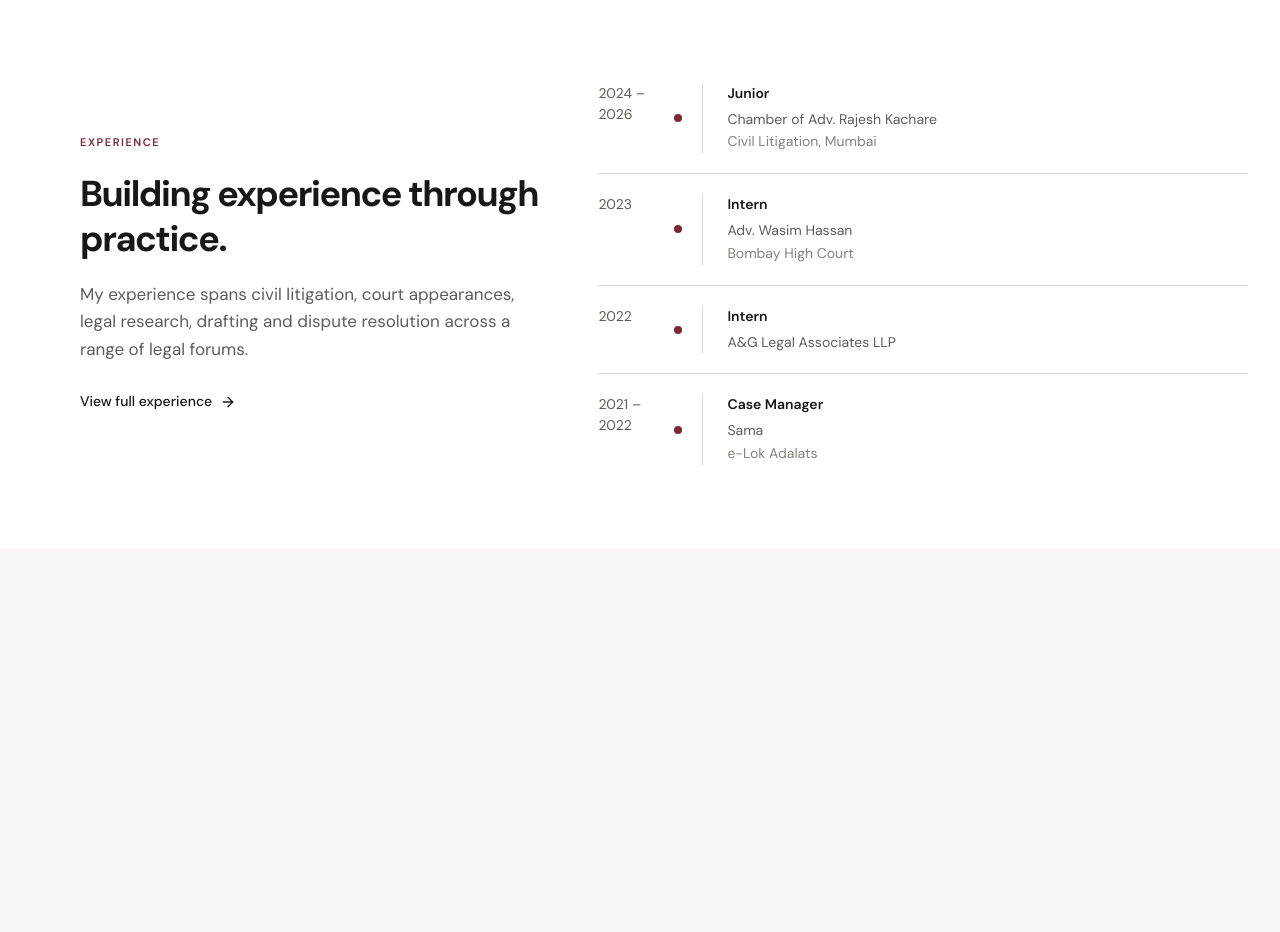
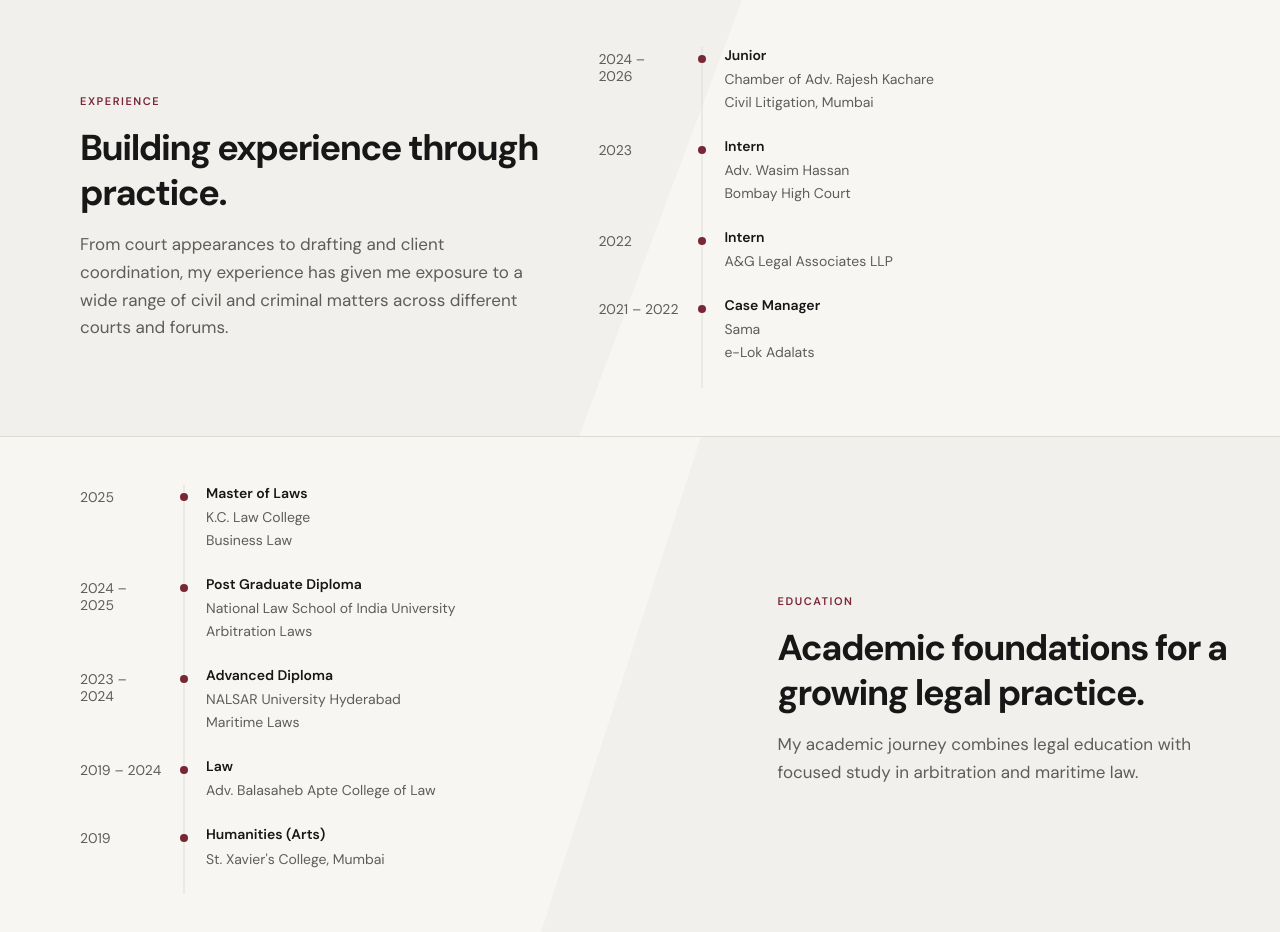
Before and after one commit to saurabh-uchil/PortfolioApp, a Next.js app: page / in a window 1280 px wide. Shown: the part 1737-2669 px from the top of the page. Before the commit the page ends 2286 px from the top, so only its background shows below. Built offline with nearby package versions, Linux system fonts and the light colour scheme.

Commit message:
Added Education and Experience

```diff
--- a/app/components/Education/Education.data.ts
+++ b/app/components/Education/Education.data.ts
@@ -2,35 +2,39 @@ import { TimelineItem } from "../ui/Timeline/Timeline";
 
 
 export const educationContent = {
-  eyebrow: "Education & Credentials",
-  title: "Academic background and specialised study.",
+  eyebrow: "Education",
+  title: "Academic foundations for a growing legal practice.",
   description:
-    "A legal education shaped by postgraduate study and specialised qualifications across business law, arbitration and maritime law.",
+    "My academic journey combines legal education with focused study in arbitration and maritime law.",
 } as const;
 
 export const educationItems: readonly TimelineItem[] = [
   {
-    period: "Feb 2025",
-    title: "Master of Laws (LL.M.)",
+    period: "2025",
+    title: "Master of Laws",
     subtitle: "K.C. Law College",
     meta: "Business Law",
   },
   {
-    period: "Oct 2024 – Aug 2025",
+    period: "2024 – 2025",
     title: "Post Graduate Diploma",
     subtitle: "National Law School of India University",
     meta: "Arbitration Laws",
   },
   {
-    period: "Oct 2023 – Jul 2024",
+    period: "2023 – 2024",
     title: "Advanced Diploma",
     subtitle: "NALSAR University Hyderabad",
     meta: "Maritime Laws",
   },
   {
+    period: "2019 – 2024",
+    title: "Law",
+    subtitle: "Adv. Balasaheb Apte College of Law",
+  },
+  {
     period: "2019",
-    title: "Bachelor's Degree",
+    title: "Humanities (Arts)",
     subtitle: "St. Xavier's College, Mumbai",
-    meta: "Humanities (Arts)",
   },
 ];
--- a/app/components/Education/Education.tsx
+++ b/app/components/Education/Education.tsx
@@ -10,7 +10,7 @@ export function Education() {
   return (
     <section id="education" className={educationStyles.section}>
       <div className={educationStyles.container}>
-
+        <Timeline items={educationItems} />
 
         <div className={educationStyles.intro}>
           <p className={educationStyles.eyebrow}>
--- a/app/components/Education/styles.ts
+++ b/app/components/Education/styles.ts
@@ -1,18 +1,18 @@
 export const educationStyles = {
   section:
-    "relative isolate w-full overflow-hidden border-t border-border bg-surface",
+    "relative isolate w-full overflow-hidden border-t border-border bg-background before:absolute before:inset-y-0 before:right-0 before:w-[58%] before:bg-surface-muted before:[clip-path:polygon(22%_0,100%_0,100%_100%,0_100%)] before:content-['']",
 
   container:
-  "relative z-10 mx-auto grid w-full max-w-(--container-width) grid-cols-1 gap-10 px-6 py-16 sm:px-12 sm:py-20 lg:grid-cols-[58%_42%] lg:items-center lg:gap-12 lg:px-16 lg:py-16 xl:px-20",
-  intro:
-    "max-w-lg lg:order-2",
+    "relative z-10 mx-auto grid w-full max-w-(--container-width) grid-cols-1 gap-10 px-6 py-12 sm:px-12 sm:py-14 lg:grid-cols-[58%_42%] lg:items-center lg:gap-12 lg:px-16 lg:py-12 xl:px-20",
+
+  intro: "max-w-lg",
 
   eyebrow:
     "text-eyebrow font-semibold uppercase tracking-[0.14em] text-accent",
 
   title:
-    "mt-5 font-sans text-2xl font-bold leading-tight tracking-[-0.04em] text-text-primary sm:text-3xl lg:text-4xl",
+    "mt-4 font-sans text-2xl font-bold leading-tight tracking-[-0.04em] text-text-primary sm:text-3xl lg:text-4xl",
 
   description:
-    "mt-5 max-w-md text-body leading-relaxed text-text-secondary sm:text-body-large",
+    "mt-4 max-w-md text-body leading-relaxed text-text-secondary sm:text-body-large",
 } as const;
--- a/app/components/Experience/Experience.data.ts
+++ b/app/components/Experience/Experience.data.ts
@@ -1,12 +1,10 @@
 import { TimelineItem } from "../ui/Timeline/Timeline";
-
 
 export const experienceContent = {
   eyebrow: "Experience",
   title: "Building experience through practice.",
   description:
-    "My experience spans civil litigation, court appearances, legal research, drafting and dispute resolution across a range of legal forums.",
-  linkLabel: "View full experience",
+    "From court appearances to drafting and client coordination, my experience has given me exposure to a wide range of civil and criminal matters across different courts and forums.",
 } as const;
 
 export const experienceItems: readonly TimelineItem[] = [
--- a/app/components/Experience/Experience.tsx
+++ b/app/components/Experience/Experience.tsx
@@ -1,5 +1,3 @@
-import { ArrowRight } from "lucide-react";
-
 import {
   experienceContent,
   experienceItems,
@@ -24,16 +22,9 @@ export function Experience() {
             {experienceContent.description}
           </p>
 
-          <a href="#contact" className={experienceStyles.link}>
-            {experienceContent.linkLabel}
-            <ArrowRight
-              className={experienceStyles.linkIcon}
-              aria-hidden="true"
-            />
-          </a>
         </div>
 
-        <Timeline items={experienceItems} variant="experience" />
+        <Timeline items={experienceItems} />
       </div>
     </section>
   );
--- a/app/components/Experience/styles.ts
+++ b/app/components/Experience/styles.ts
@@ -1,23 +1,19 @@
 export const experienceStyles = {
   section:
-    "relative isolate w-full overflow-hidden border-t border-border bg-surface",
-
+    "relative isolate w-full overflow-hidden border-t border-border bg-background before:absolute before:inset-y-0 before:left-0 before:w-[58%] before:bg-surface-muted before:[clip-path:polygon(0_0,100%_0,78%_100%,0_100%)] before:content-['']",
   container:
-    "relative z-10 mx-auto grid w-full max-w-(--container-width) grid-cols-1 gap-10 px-6 py-16 sm:px-12 sm:py-20 lg:grid-cols-[42%_58%] lg:items-center lg:gap-12 lg:px-16 lg:py-16 xl:px-20",
-
+    "relative z-10 mx-auto grid w-full max-w-(--container-width) grid-cols-1 gap-10 px-6 py-12 sm:px-12 sm:py-14 lg:grid-cols-[42%_58%] lg:items-center lg:gap-12 lg:px-16 lg:py-12 xl:px-20",
   intro: "max-w-lg",
 
-  eyebrow:
-    "text-eyebrow font-semibold uppercase tracking-[0.14em] text-accent",
+  eyebrow: "text-eyebrow font-semibold uppercase tracking-[0.14em] text-accent",
 
   title:
-    "mt-5 font-sans text-2xl font-bold leading-tight tracking-[-0.04em] text-text-primary sm:text-3xl lg:text-4xl",
+    "mt-4 font-sans text-2xl font-bold leading-tight tracking-[-0.04em] text-text-primary sm:text-3xl lg:text-4xl",
 
   description:
-    "mt-5 max-w-md text-body leading-relaxed text-text-secondary sm:text-body-large",
+    "mt-4 max-w-md text-body leading-relaxed text-text-secondary sm:text-body-large",
 
-  link:
-    "mt-7 inline-flex items-center gap-2 text-small font-medium text-accent underline-offset-4 hover:underline",
+  link: "mt-6 inline-flex items-center gap-2 text-small font-medium text-accent underline-offset-4 hover:underline",
 
   linkIcon: "size-4",
 } as const;
--- a/app/components/ui/Timeline/Timeline.tsx
+++ b/app/components/ui/Timeline/Timeline.tsx
@@ -1,67 +1,39 @@
 import { timelineStyles } from "./styles";
 
 export type TimelineItem = {
+  period: string;
   title: string;
-  subtitle?: string;
+  subtitle: string;
   meta?: string;
-  period?: string;
 };
 
 type TimelineProps = {
   items: readonly TimelineItem[];
-  variant?: "experience" | "education";
 };
 
-export function Timeline({
-  items,
-  variant = "experience",
-}: TimelineProps) {
-  const isExperience = variant === "experience";
-
+export function Timeline({ items }: TimelineProps) {
   return (
     <div className={timelineStyles.wrapper}>
       {items.map((item) => (
-        <article
-          key={`${item.title}-${item.subtitle}-${item.period}`}
-          className={`${timelineStyles.item} ${
-            isExperience
-              ? timelineStyles.experienceItem
-              : timelineStyles.educationItem
-          }`}
-        >
-          <span
-            className={`${timelineStyles.marker} ${
-              isExperience
-                ? timelineStyles.experienceMarker
-                : timelineStyles.educationMarker
-            }`}
-            aria-hidden="true"
-          />
+        <div key={`${item.period}-${item.title}`} className={timelineStyles.item}>
+          <div className={timelineStyles.period}>
+            {item.period}
+          </div>
 
-          {isExperience && item.period && (
-            <p className={timelineStyles.period}>{item.period}</p>
-          )}
+          <div className={timelineStyles.track} aria-hidden="true">
+            <span className={timelineStyles.dot} />
+          </div>
 
-          <div
-            className={
-              isExperience
-                ? timelineStyles.experienceContent
-                : timelineStyles.educationContent
-            }
-          >
+          <div className={timelineStyles.content}>
             <h3 className={timelineStyles.title}>{item.title}</h3>
 
-            {item.subtitle && (
-              <p className={timelineStyles.subtitle}>
-                {item.subtitle}
-              </p>
-            )}
+            <p className={timelineStyles.subtitle}>{item.subtitle}</p>
 
             {item.meta && (
               <p className={timelineStyles.meta}>{item.meta}</p>
             )}
           </div>
-        </article>
+        </div>
       ))}
     </div>
   );
--- a/app/components/ui/Timeline/styles.ts
+++ b/app/components/ui/Timeline/styles.ts
@@ -1,39 +1,27 @@
 export const timelineStyles = {
-  wrapper: "relative",
+  wrapper: "relative w-full",
 
   item:
-    "relative border-b border-border py-5 last:border-b-0",
-
-  experienceItem:
-    "grid min-w-0 grid-cols-[80px_minmax(0,1fr)] gap-6",
-
-  educationItem:
-    "grid min-w-0 grid-cols-[24px_minmax(0,1fr)] gap-6",
-
-  marker:
-    "absolute top-1/2 size-2 -translate-y-1/2 rounded-full bg-accent",
-
-  experienceMarker:
-    "left-[80px] -translate-x-1/2",
-
-  educationMarker:
-    "left-[4px] -translate-x-1/2",
+    "relative grid grid-cols-[82px_20px_minmax(0,1fr)] gap-3",
 
   period:
-    "text-small text-text-secondary",
+    "pt-1 text-small leading-tight text-text-secondary",
 
-  experienceContent:
-    "min-w-0 w-full border-l border-border pl-6",
+  track:
+    "relative flex justify-center before:absolute before:bottom-0 before:left-1/2 before:top-0 before:w-px before:-translate-x-1/2 before:bg-border before:content-['']",
 
-  educationContent:
-    "min-w-0 w-full border-l border-border pl-6",
+  dot:
+    "relative z-10 mt-2 size-2 shrink-0 rounded-full bg-accent",
+
+  content:
+    "min-w-0 pb-6",
 
   title:
-    "text-small font-semibold text-text-primary",
+    "text-small font-semibold leading-tight text-text-primary",
 
   subtitle:
     "mt-1 text-small leading-relaxed text-text-secondary",
 
   meta:
-    "text-small leading-relaxed text-text-muted",
+    "text-small leading-relaxed text-text-secondary",
 } as const;
--- a/app/page.tsx
+++ b/app/page.tsx
@@ -1,4 +1,5 @@
 import {About} from "./components/About/About";
+import { Education } from "./components/Education/Education";
 import { Experience } from "./components/Experience/Experience";
 import { Hero } from "./components/Hero/Hero";
 import { Navbar } from "./components/Navbar/Navbar";
@@ -12,6 +13,7 @@ export default function Home() {
       <PracticeAreas />
       <About />
       <Experience />
+      <Education />
     </main>
   );
 }
```
